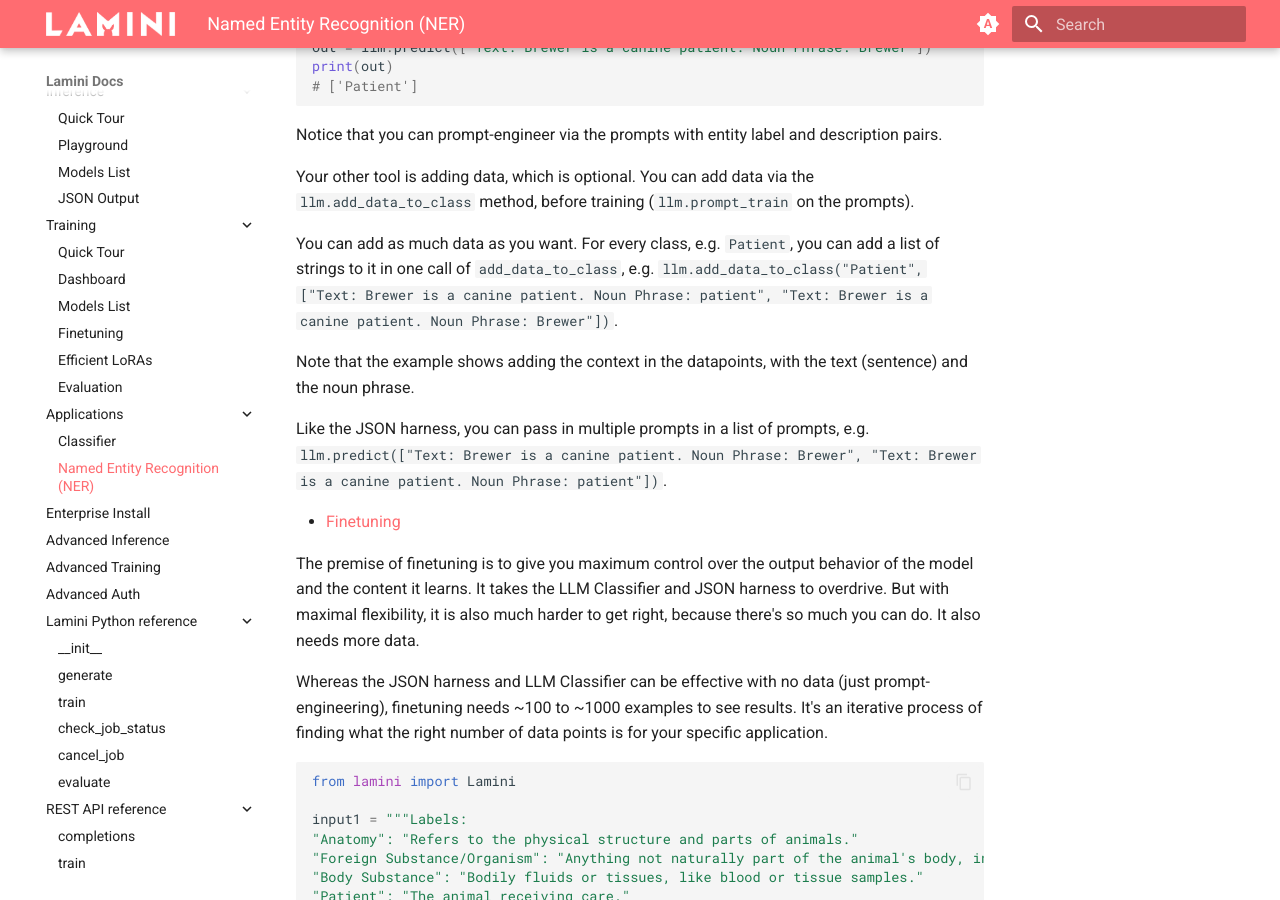
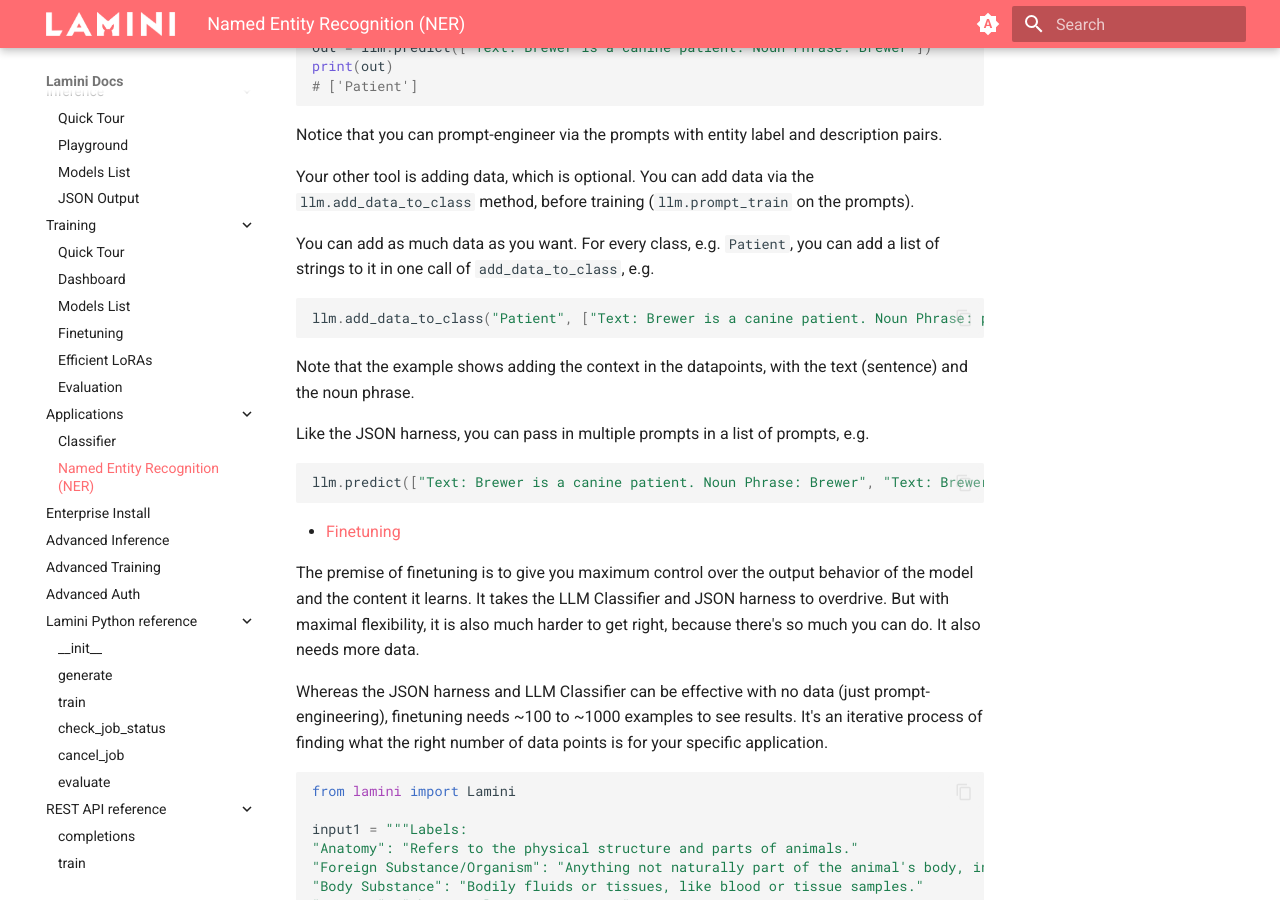
Before and after one commit to lamini-ai/lamini-ai.github.io, an MkDocs documentation site: the page built from docs/applications/ner.md, in a window 1280 px wide and 900 px high, scrolled down 2390 px. Built offline with MkDocs 1.6.1 and Material for MkDocs 9.7.7, drawn with Linux system fonts in a browser that asks for light colours.

Commit message:
code reformat

````diff
--- a/docs/applications/ner.md
+++ b/docs/applications/ner.md
@@ -96,11 +96,19 @@
 
 Your other tool is adding data, which is optional. You can add data via the `llm.add_data_to_class` method, before training (`llm.prompt_train` on the prompts).
 
-You can add as much data as you want. For every class, e.g. `Patient`, you can add a list of strings to it in one call of `add_data_to_class`, e.g. `llm.add_data_to_class("Patient", ["Text: Brewer is a canine patient. Noun Phrase: patient", "Text: Brewer is a canine patient. Noun Phrase: Brewer"])`.
+You can add as much data as you want. For every class, e.g. `Patient`, you can add a list of strings to it in one call of `add_data_to_class`, e.g.
+
+```python
+llm.add_data_to_class("Patient", ["Text: Brewer is a canine patient. Noun Phrase: patient", "Text: Brewer is a canine patient. Noun Phrase: Brewer"])
+```
 
 Note that the example shows adding the context in the datapoints, with the text (sentence) and the noun phrase.
 
-Like the JSON harness, you can pass in multiple prompts in a list of prompts, e.g. `llm.predict(["Text: Brewer is a canine patient. Noun Phrase: Brewer", "Text: Brewer is a canine patient. Noun Phrase: patient"])`.
+Like the JSON harness, you can pass in multiple prompts in a list of prompts, e.g.
+
+```python
+llm.predict(["Text: Brewer is a canine patient. Noun Phrase: Brewer", "Text: Brewer is a canine patient. Noun Phrase: patient"])
+```
 
 - [Finetuning](../training/finetuning.md)
 
````
